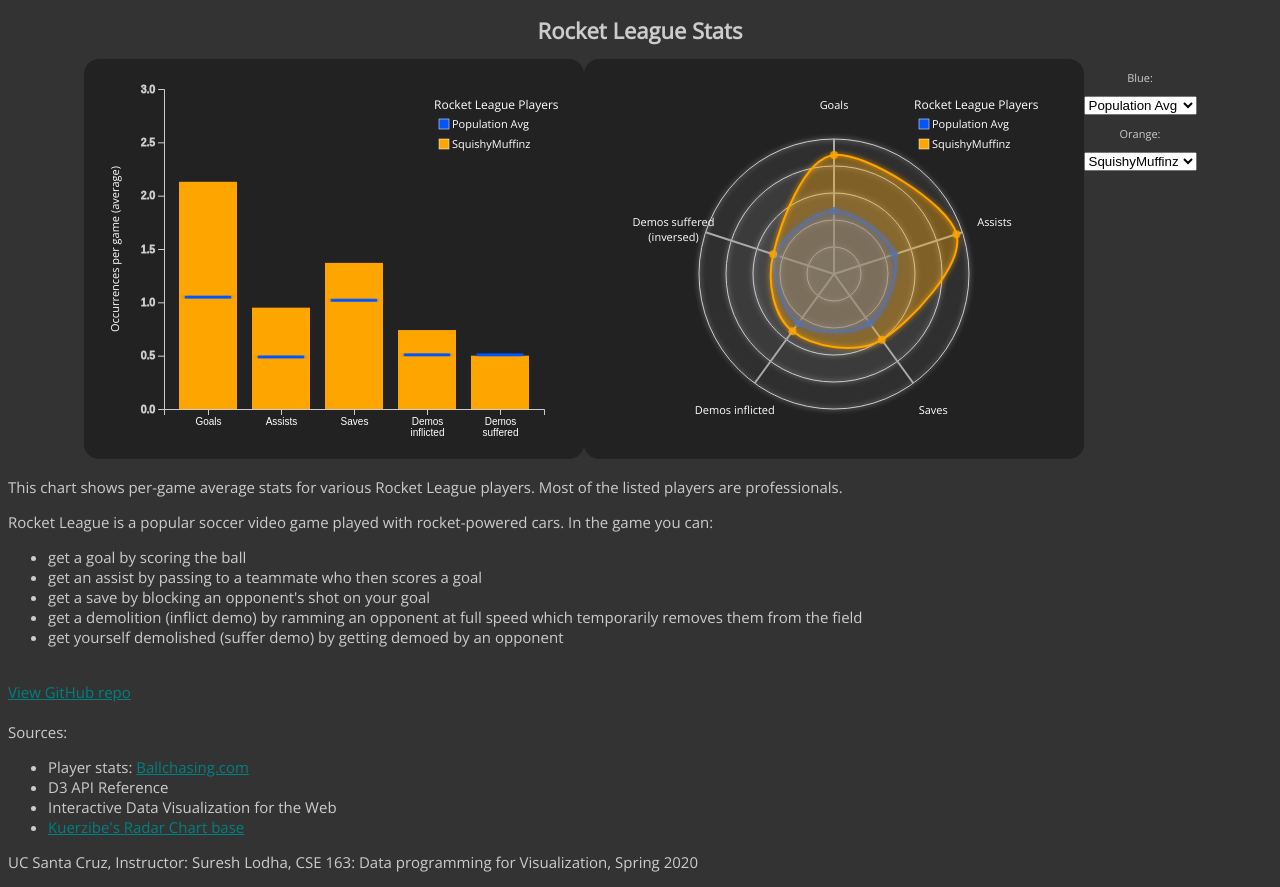
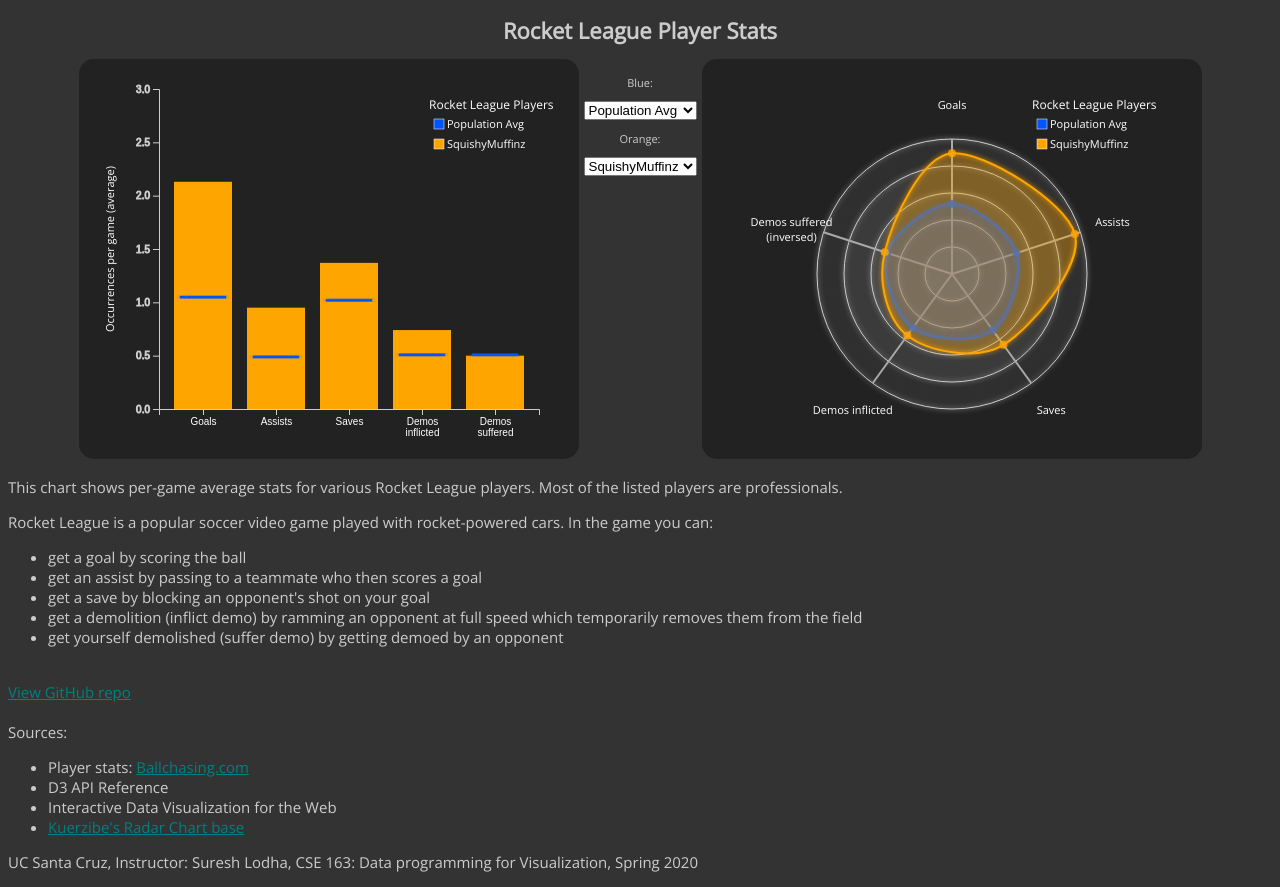
Before and after one commit to tealshift/tealshift.github.io, a plain HTML site: page RadarChart/RadarChart.html in a window 1280 px wide. Drawn offline with nearby package versions, Linux system fonts and the light colour scheme.

Commit message:
Improved layout and radar scales.

```diff
--- a/RadarChart/RadarChart.html
+++ b/RadarChart/RadarChart.html
@@ -16,16 +16,16 @@
 	<script src="barChart.js" charset="utf-8"></script>
 </head>
 <body>
-	<h1>Rocket League Stats</h1>
+	<h1>Rocket League Player Stats</h1>
 	<div style="display: inline-flex">
 		<div class="barChart" style="display: inline-flex; width: 80%"></div>
-    	<div class="radarChart" style="display: inline-flex; width: 80%"></div>
-		<div class="sidebarMenu" style="width: 20%">
+		<div class="sidebarMenu" style="width: 20%; margin: 5px">
             <p>Blue:</p>
 			<select id="select1"></select>
             <p>Orange:</p>
 			<select id="select2"></select>
         </div>
+    	<div class="radarChart" style="display: inline-flex; width: 80%;"></div>
 	</div>
 	<div style="text-align: left; font-size: 15px">
 		<p>This chart shows per-game average stats for various Rocket League players. Most of the listed players are professionals.</p>
--- a/RadarChart/RadarChartClient.js
+++ b/RadarChart/RadarChartClient.js
@@ -79,11 +79,11 @@
 
 function loadRadarChart(players) {
 	const axes = [
-		{name: "Goals",           unit: "/game", min:0.3, max:2.5},
-		{name: "Assists",         unit: "/game", min:0.2, max:1},
-		{name: "Saves",           unit: "/game", min:0.3, max:2.5},
-		{name: "Demos inflicted", unit: "/game", min:-0.01, max:3},
-		{name: "Demos suffered (inversed)", unit: "/game", min:0.95, max:0},
+		{name: "Goals",           unit: "/game", min:0.19, max:2.5},
+		{name: "Assists",         unit: "/game", min:0.17, max:1},
+		{name: "Saves",           unit: "/game", min:0.17, max:2.5},
+		{name: "Demos inflicted", unit: "/game", min:-0.07, max:3},
+		{name: "Demos suffered (inversed)", unit: "/game", min:1.05, max:0},
 	]
 	///// Chart legend, custom color, custom unit, etc. //////////
 	const margin = { top: 80, right: 100, bottom: 50, left: 100 },
```
